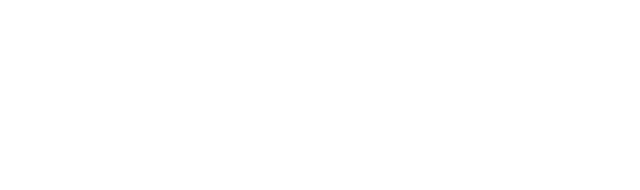
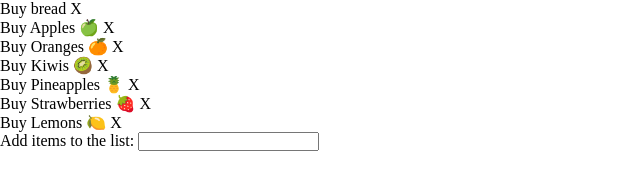
Before and after one commit to MattiaPolli93/js-todo-clone, a plain HTML site: page index.html in a window 1280 px wide. Shown: the whole page, without its empty margins (0-640 px from the left). Drawn offline with nearby package versions, Linux system fonts and the light colour scheme.

Commit message:
Add layout and first JS part

```diff
--- a/css/style.css
+++ b/css/style.css
@@ -1,5 +1,10 @@
+/* Properties */
 * {
     margin: 0;
     padding: 0;
     box-sizing: border-box;
 }
+
+.template {
+    display: none;
+}
--- a/index.html
+++ b/index.html
@@ -10,6 +10,19 @@
     <title>To-Do List</title>
 </head>
 <body>
+    <div class="wrapper">
+        <!-- List -->
+        <ul class="to-do-list">
+            <li>Buy bread <span class="delete">X</span></li>
+        </ul>
+        <label for="add-item">Add items to the list:</label>
+        <input id="add-item" type="text">
+
+        <!-- Template -->
+        <div class="template">
+            <li><span class="delete"> X</span></li>
+        </div>
+    </div>
 
     <script src="js/script.js"></script>
 </body>
--- a/js/script.js
+++ b/js/script.js
@@ -0,0 +1,20 @@
+$(function() {
+    // Creating an array
+    var toDoList = [
+        "Buy Apples 🍏",
+        "Buy Oranges 🍊",
+        "Buy Kiwis 🥝",
+        "Buy Pineapples 🍍",
+        "Buy Strawberries 🍓",
+        "Buy Lemons 🍋",
+    ];
+
+    for (var i = 0; i < toDoList.length; i++) {
+        // Cloning the template div
+        var template = $(".template li").clone();
+        // Adding info to the template div
+        template.prepend(toDoList[i]);
+        // Adding template div to the list
+        $(".to-do-list").append(template);
+    }
+});
```
